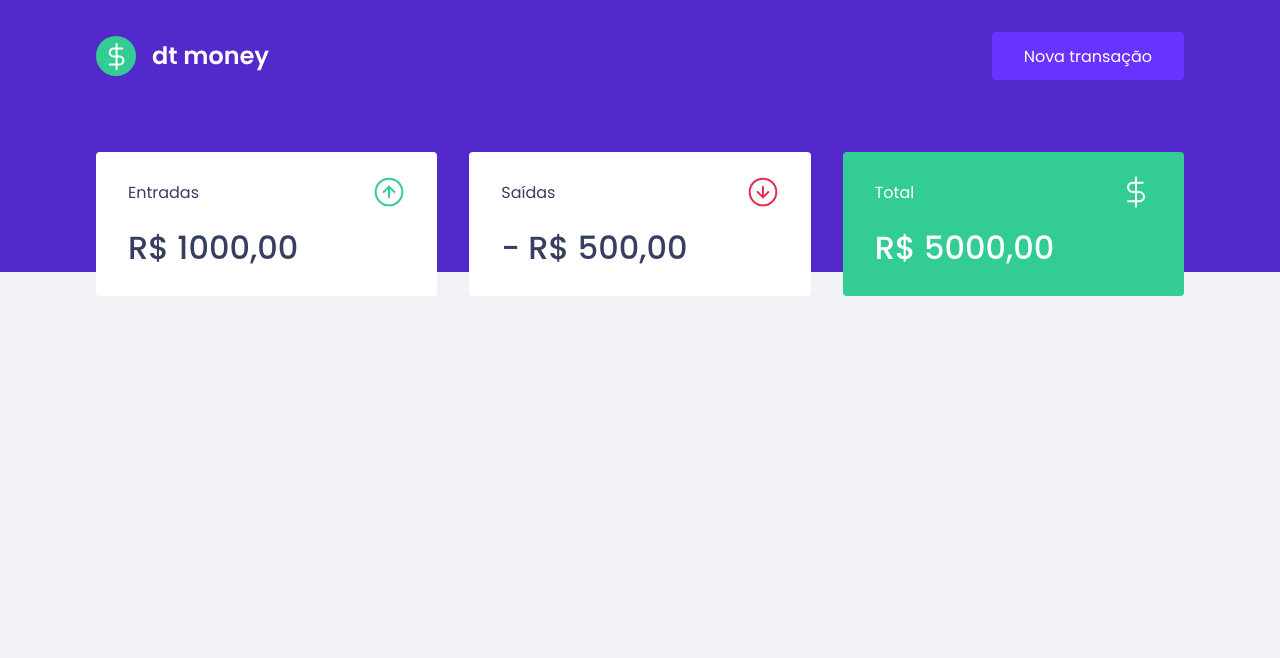
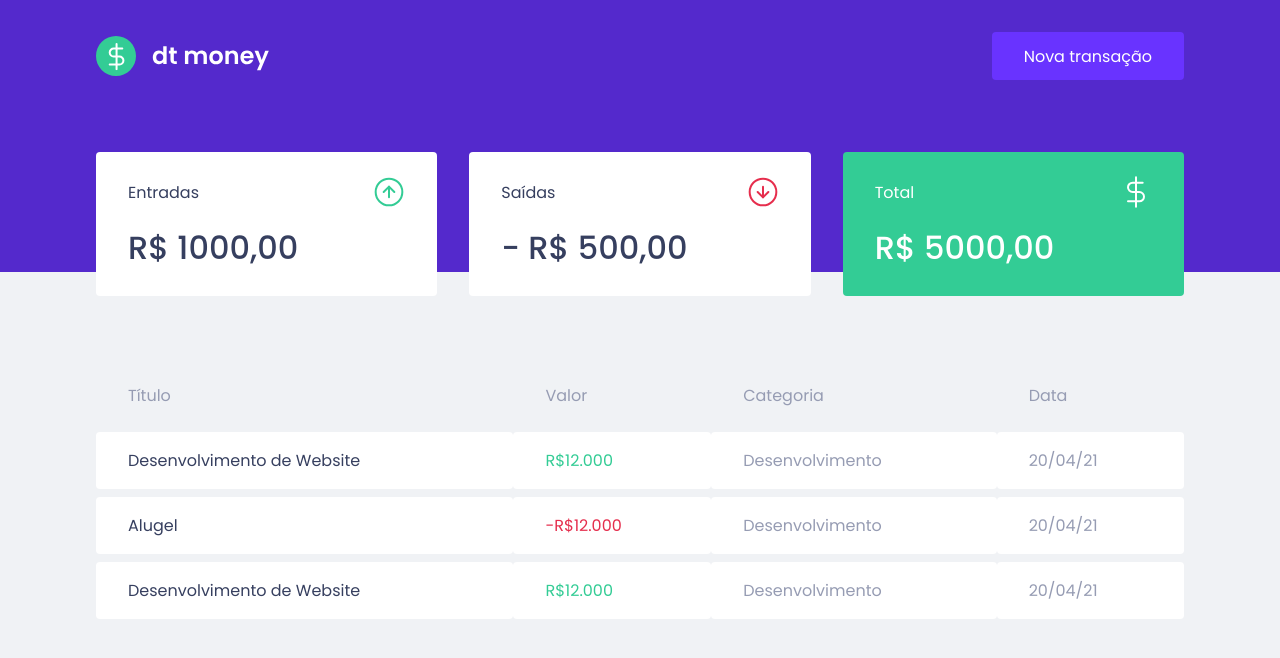
Before and after one commit to luisotavio756/react-money-sys, a React (Create React App) app: page / in a window 1280 px wide. Shown: the top 658 px of the page. Built offline with nearby package versions, Linux system fonts and the light colour scheme.

Commit message:
Create table component

```diff
--- a/src/components/Dashboard/index.tsx
+++ b/src/components/Dashboard/index.tsx
@@ -1,11 +1,13 @@
 import React from 'react';
 import Summary from '../Summary';
+import TransactionsTable from '../TransactionsTable';
 
 import { Container } from './styles';
 
 const Dashboard: React.FC = () => (
   <Container>
     <Summary />
+    <TransactionsTable />
   </Container>
 );
 
--- /dev/null
+++ b/src/components/TransactionsTable/index.tsx
@@ -0,0 +1,40 @@
+import React from 'react';
+
+import { Container } from './styles';
+
+const TransactionsTable: React.FC = () => (
+  <Container>
+    <table>
+      <thead>
+        <tr>
+          <th>Título</th>
+          <th>Valor</th>
+          <th>Categoria</th>
+          <th>Data</th>
+        </tr>
+      </thead>
+      <tbody>
+        <tr>
+          <td>Desenvolvimento de Website</td>
+          <td className="deposit">R$12.000</td>
+          <td>Desenvolvimento</td>
+          <td>20/04/21</td>
+        </tr>
+        <tr>
+          <td>Alugel </td>
+          <td className="withdraw">-R$12.000</td>
+          <td>Desenvolvimento</td>
+          <td>20/04/21</td>
+        </tr>
+        <tr>
+          <td>Desenvolvimento de Website</td>
+          <td className="deposit">R$12.000</td>
+          <td>Desenvolvimento</td>
+          <td>20/04/21</td>
+        </tr>
+      </tbody>
+    </table>
+  </Container>
+);
+
+export default TransactionsTable;
--- /dev/null
+++ b/src/components/TransactionsTable/styles.ts
@@ -0,0 +1,38 @@
+import styled from 'styled-components';
+
+export const Container = styled.div`
+  margin-top: 4rem;
+
+  table {
+    width: 100%;
+    border-spacing: 0 0.5rem;
+
+    th {
+      color: var(--text-body);
+      font-weight: 400;
+      padding: 1rem 2rem;
+      text-align: left;
+      line-height: 1.5rem;
+    }
+
+    td {
+      background: var(--shape);
+      padding: 1rem 2rem;
+      border: 0;
+      color: var(--text-body);
+      border-radius: 0.25rem;
+
+      &:first-child {
+        color: var(--text-title);
+      }
+
+      &.withdraw {
+        color: var(--red);
+      }
+
+      &.deposit {
+        color: var(--green);
+      }
+    }
+  }
+`;
```
